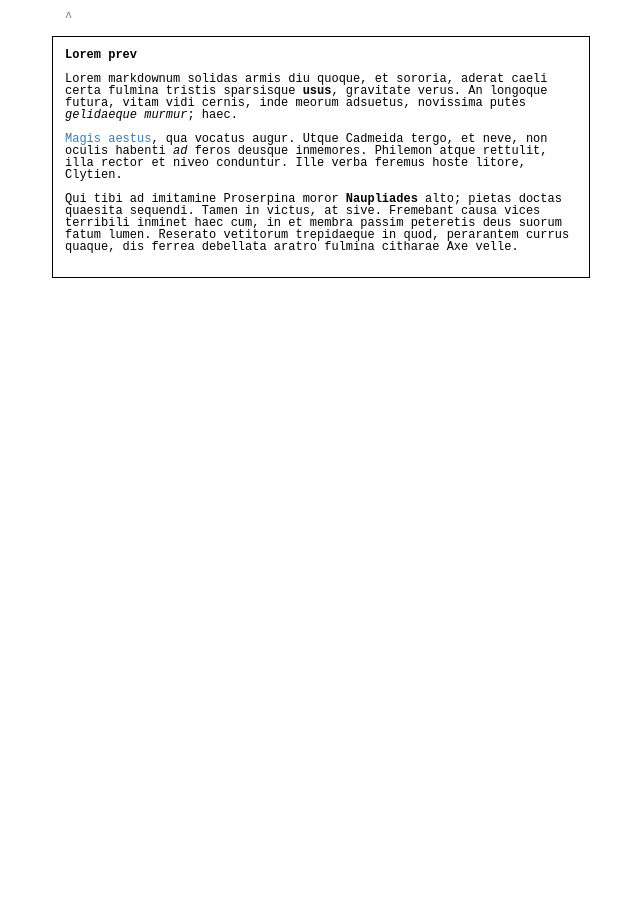
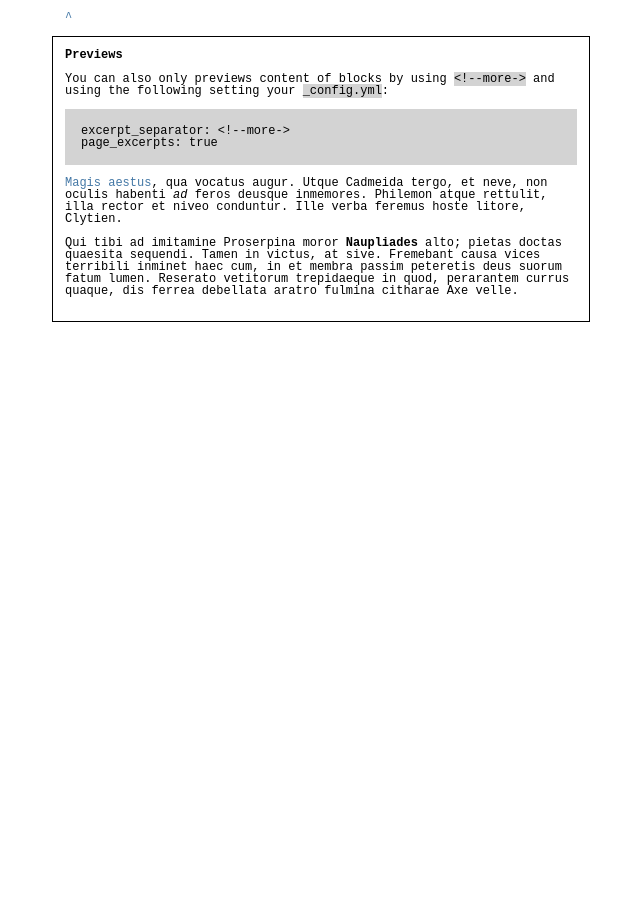
Before and after one commit to PaulSt/eleven, a Jekyll site: the page built from prev.md, in a window 1280 px wide. Shown: the whole page, without its empty margins (319-959 px from the left). Built offline with Jekyll 4.4.1, drawn with Linux system fonts in a browser that asks for light colours.

Commit message:
update previous

````diff
--- a/_layouts/block.html
+++ b/_layouts/block.html
@@ -2,4 +2,12 @@
 layout: default
 ---
 
-{{ content }}
+<main class="page-content" aria-label="Content">
+<div class="w">
+<a href="\">^</a>
+</div>
+
+<div class="box">
+    {{ content }}
+</div>
+</main>
--- a/_layouts/home.html
+++ b/_layouts/home.html
@@ -14,11 +14,13 @@
 
     {% for page in site.pages %}
     {% if page.layout == 'block' %}
+    {% unless page.content contains site.excerpt_separator %}
     <div class="box">
         {{ page.content | markdownify }}
     </div>
+    {% endunless %}
     {% endif %}
-    {% if page.layout == 'prev' and page.content contains site.excerpt_separator %}
+    {% if page.layout == 'block' and page.content contains site.excerpt_separator %}
     <div class="box">
         {{ page.excerpt }}
         <p><a href="{{ page.url | relative_url }}">Read more</a></p>
--- a/_layouts/prev.html
+++ /dev/null
@@ -1,13 +0,0 @@
----
-layout: default
----
-
-<main class="page-content" aria-label="Content">
-<div class="w">
-<a href="\">^</a>
-</div>
-
-<div class="box">
-    {{ content }}
-</div>
-</main>
--- a/prev.md
+++ b/prev.md
@@ -1,14 +1,19 @@
 ---
-layout: prev
-title: Lorem
+layout: block
+title: Previews
 ---
 
-Lorem prev
+Previews
 ------------
 
-Lorem markdownum solidas armis diu quoque, et sororia, aderat caeli certa
-fulmina tristis sparsisque **usus**, gravitate verus. An longoque futura, vitam
-vidi cernis, inde meorum adsuetus, novissima putes *gelidaeque murmur*; haec.
+You can also only previews content of blocks by using `<!--more->`
+and using the following setting your `_config.yml`:
+
+```
+excerpt_separator: <!--more->
+page_excerpts: true
+```
+
 <!--more-->
 
 [Magis aestus](http://www.ora-aevum.com/vino), qua vocatus augur. Utque Cadmeida
````
Also changed, not shown: blocks.md (+1 -1 lines).
